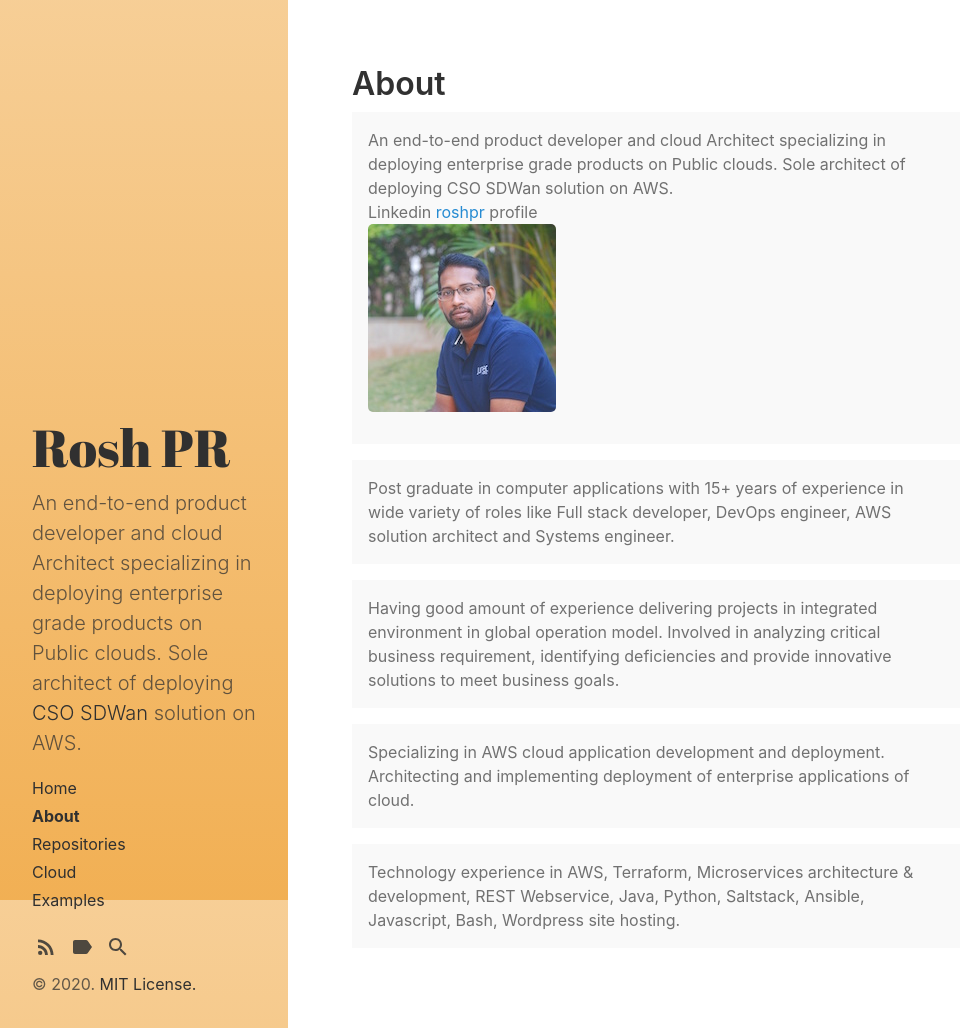
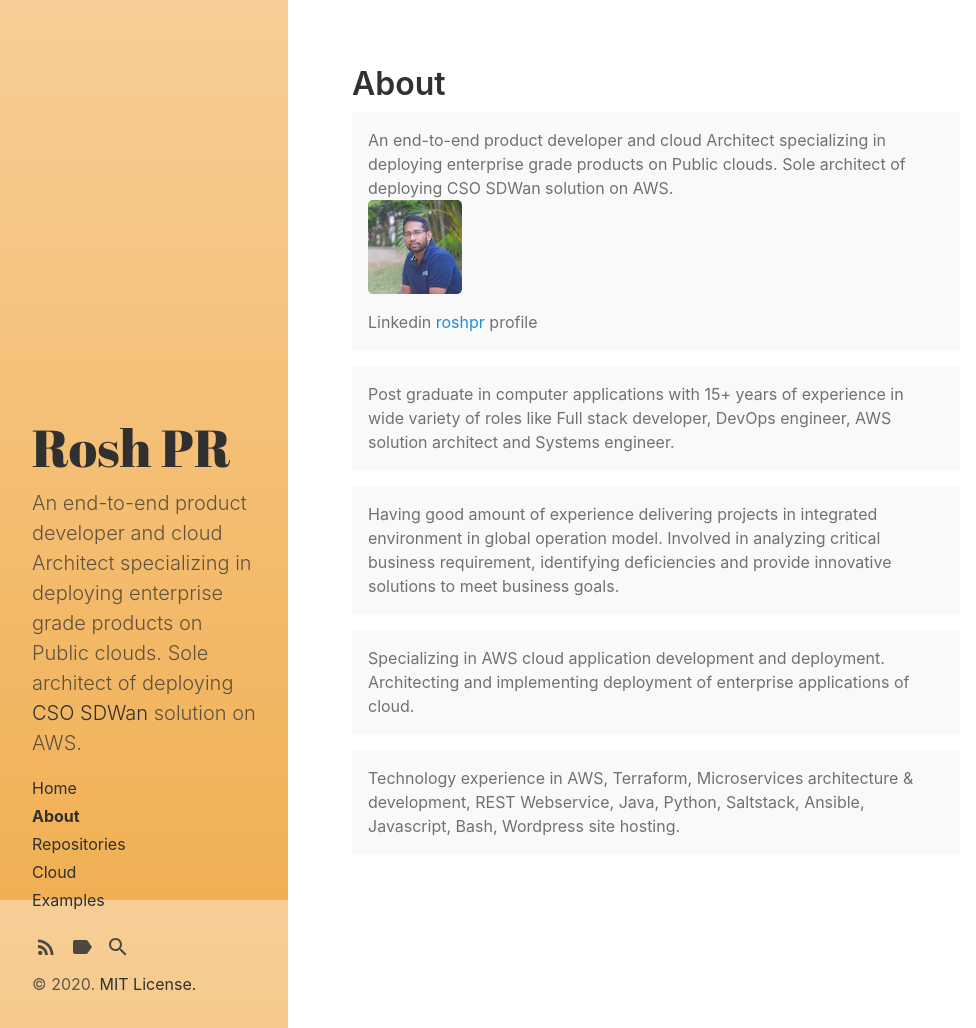
Before and after one commit to roshpr/roshpr.github.com, a Jekyll site: the page built from about.md, in a window 1280 px wide and 1028 px high. Shown: the whole window, without its empty margins (0-976 px from the left). Built offline with Jekyll 4.4.1, drawn with Linux system fonts in a browser that asks for light colours.

Commit message:
Change about

```diff
--- a/about.md
+++ b/about.md
@@ -5,11 +5,11 @@ sidebar_link: true
 ---
 
 <p class="message">
-An end-to-end product developer and cloud Architect specializing in deploying enterprise grade products on Public clouds. Sole architect of deploying CSO SDWan solution on AWS.
+ An end-to-end product developer and cloud Architect specializing in deploying enterprise grade products on Public clouds. Sole architect of deploying CSO SDWan solution on AWS.
 <br>
+
+<img src="https://github.com/roshpr/roshpr.github.com/blob/master/_images/thump_me.jpeg?raw=true" alt="me">
 Linkedin<a href="https://www.linkedin.com/in/roshpr/" target="_blank"> roshpr </a> profile
-<img src="https://github.com/roshpr/roshpr.github.com/blob/master/_images/thump_me.jpeg?raw=true" alt="me">
-
 </p>
 <p class="message">
 Post graduate in computer applications with 15+ years of experience in wide variety of roles like Full stack developer,
```
Also changed, not shown: _images/thump_me.jpeg.
